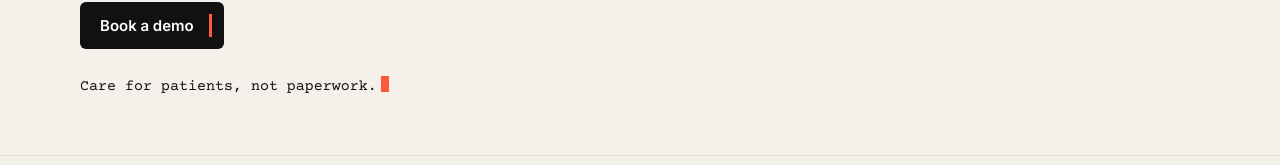
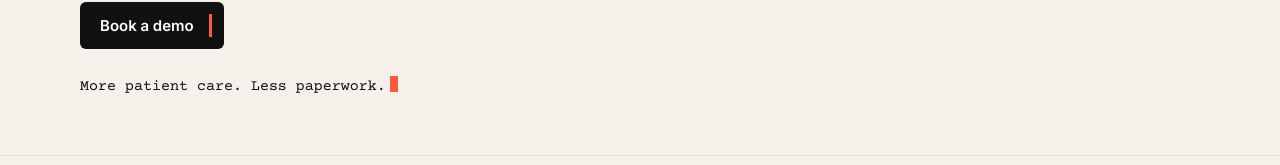
Before and after one commit to nghiemrobert1/thinking-labs-site, a Next.js app: page /intake-twin in a window 1280 px wide. Shown: the part 486-651 px from the top of the page. Built offline with nearby package versions, Linux system fonts and the light colour scheme.

Commit message:
Slogan: More patient care. Less paperwork.

```diff
--- a/src/app/intake-twin/page.tsx
+++ b/src/app/intake-twin/page.tsx
@@ -29,7 +29,7 @@ export default function IntakeTwinPage() {
         <h1>Faxes and referrals in. Chart-ready documents out.</h1>
         <p className="sub">For primary care practices and specialist groups. Incoming faxes and scans (consult notes, discharge summaries, results, referrals) are read, sorted by patient and document type, and checked against insurance. Your team confirms each one, then files it to the chart.</p>
         <div className="cta"><Link className="btn" href="/contact">Book a demo</Link></div>
-        <div className="slogan">Care for patients, not paperwork.</div>
+        <div className="slogan">More patient care. Less paperwork.</div>
       </div>
 
       <section className="sec"><div className="wrap">
--- a/src/app/page.tsx
+++ b/src/app/page.tsx
@@ -62,7 +62,7 @@ export default function HomePage() {
       <section className="sec"><div className="wrap">
         <div className="label">Also from Thinking Labs</div>
         <div className="card also">
-          <div><h3 style={{ marginTop: 0 }}>Intake Twin</h3><p style={{ margin: 0 }}>Faxed referrals in, chart-ready intake out, confirmed by your staff. Care for patients, not paperwork.</p></div>
+          <div><h3 style={{ marginTop: 0 }}>Intake Twin</h3><p style={{ margin: 0 }}>Faxed referrals in, chart-ready intake out, confirmed by your staff. More patient care. Less paperwork.</p></div>
           <Link href="/intake-twin">Visit Intake Twin →</Link>
         </div>
       </div></section>
```
